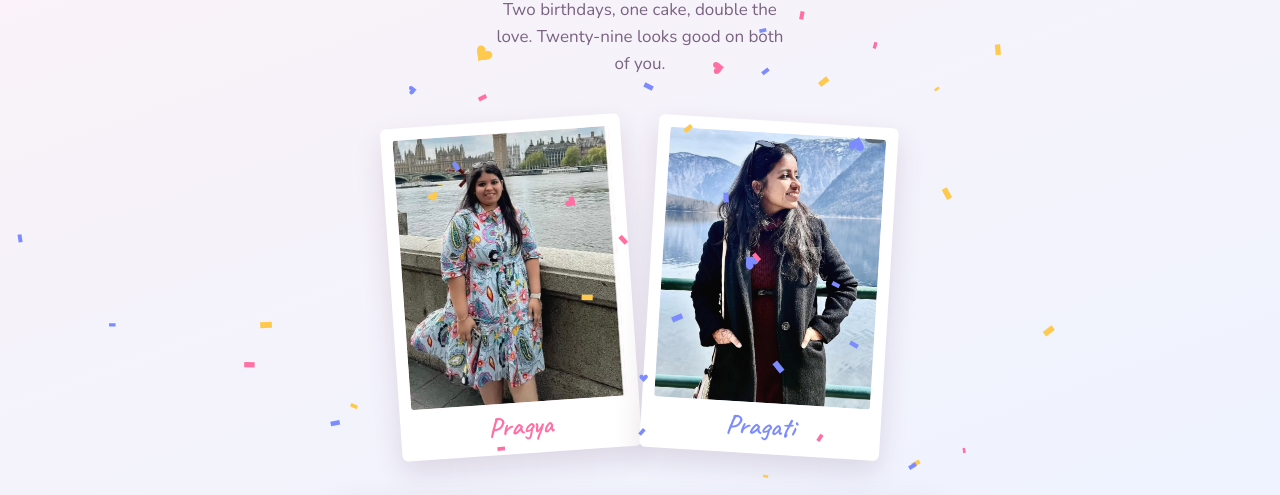
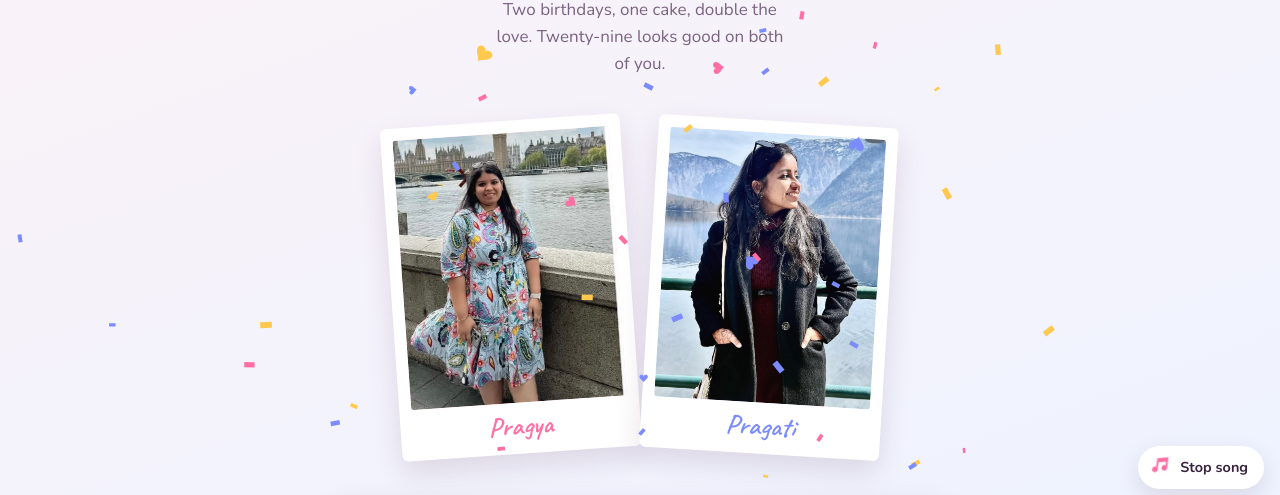
Before and after one commit to rish-25ag/pragya-pragati-29, a plain HTML site: page index.html in a window 1280 px wide. Both pictures are taken after a click on the button "Open your birthday surprise". Shown: the part 295-790 px from the top of the page. Drawn offline with nearby package versions, Linux system fonts and the light colour scheme.

Commit message:
Add a music-box Happy Birthday song
Co-Authored-By: Claude Opus 5.5 <noreply@anthropic.com>
Claude-Session: https://claude.ai/code/session_01QqaEkYfXBeSnndVSorXeMi

```diff
--- a/index.html
+++ b/index.html
@@ -145,6 +145,12 @@ section .hint{text-align:center;color:var(--muted);margin:4px 0 0;font-size:.95r
 .btn{border:0;cursor:pointer;background:var(--twinA);color:#fff;font-weight:700;padding:12px 22px;border-radius:999px;box-shadow:0 8px 18px var(--shadow);transition:transform .15s}
 .btn:hover{transform:translateY(-2px)} .btn:active{transform:translateY(1px)}
 
+.music{position:fixed;z-index:60;right:calc(16px + env(safe-area-inset-right,0px));bottom:calc(16px + env(safe-area-inset-bottom,0px));
+  display:flex;align-items:center;gap:8px;border:0;cursor:pointer;background:var(--paper);color:var(--ink);font-weight:700;font-size:.9rem;
+  padding:10px 16px 10px 12px;border-radius:999px;box-shadow:0 8px 22px var(--shadow)}
+.music svg{width:22px;height:22px;fill:var(--twinA)}
+.music.playing svg{animation:bob .9s ease-in-out infinite alternate}
+@keyframes bob{from{transform:translateY(1px) rotate(-8deg)}to{transform:translateY(-2px) rotate(8deg)}}
 @media (prefers-reduced-motion:reduce){
   *,*::before,*::after{animation:none!important;transition:none!important}
 }
@@ -153,6 +159,7 @@ section .hint{text-align:center;color:var(--muted);margin:4px 0 0;font-size:.95r
 <body>
 
 <canvas id="confetti" aria-hidden="true"></canvas>
+<button class="music" id="music" hidden aria-label="Play the birthday song"><svg viewBox="0 0 24 24" aria-hidden="true"><path d="M9 17.5a3 3 0 1 1-2-2.83V5.2l12-2.7v12a3 3 0 1 1-2-2.83V7.6l-8 1.8z"/></svg><span id="musiclabel">Play song</span></button>
 
 <div class="gate" id="gate">
   <p class="kicker">psst… a little something arrived for</p>
@@ -262,11 +269,60 @@ function tick(){
   if (!raf) cx.clearRect(0,0,innerWidth,innerHeight);
 }
 
+// Birthday song: a little music box, synthesised in the browser
+let actx = null, songTimer = null, songNodes = [];
+const B = 0.42; // seconds per beat
+const N = {G2:98,C3:130.81,F3:174.61,G3:196,E3:164.81,G4:392,A4:440,B4:493.88,C5:523.25,D5:587.33,E5:659.25,F5:698.46,G5:783.99};
+const MELODY = [['G4',0,.75],['G4',.75,.25],['A4',1,1],['G4',2,1],['C5',3,1],['B4',4,2],
+  ['G4',6,.75],['G4',6.75,.25],['A4',7,1],['G4',8,1],['D5',9,1],['C5',10,2],
+  ['G4',12,.75],['G4',12.75,.25],['G5',13,1],['E5',14,1],['C5',15,1],['B4',16,1],['A4',17,2.5],
+  ['F5',19.5,.75],['F5',20.25,.25],['E5',20.5,1],['C5',21.5,1],['D5',22.5,1],['C5',23.5,3]];
+const BASS = [['C3',1],['E3',2],['G3',3],['G2',4],['G3',5.5],['G2',7],['G3',8.5],['C3',10],['G3',11],['C3',13],['E3',14.5],['F3',16],['F3',17.5],
+  ['C3',20.5],['G2',22.5],['C3',23.5]];
+const SONG_LEN = 27;
+function tone(freq, t, dur, vol, out){
+  const g = actx.createGain(); g.gain.setValueAtTime(0.0001,t); g.gain.exponentialRampToValueAtTime(vol,t+.012); g.gain.exponentialRampToValueAtTime(0.0001,t+Math.max(dur,0.5)+.9);
+  g.connect(out); songNodes.push(g);
+  [[1,'sine',1],[2,'sine',.35],[4.01,'sine',.08]].forEach(([m,type,v])=>{
+    const o = actx.createOscillator(), og = actx.createGain(); o.type=type; o.frequency.value=freq*m; og.gain.value=v;
+    o.connect(og).connect(g); o.start(t); o.stop(t+Math.max(dur,0.5)+1); songNodes.push(o);
+  });
+}
+function playSong(){
+  try{
+    actx = actx || new (window.AudioContext||window.webkitAudioContext)();
+    if (actx.state==='suspended') actx.resume();
+  }catch(e){ return; }
+  stopSong(true);
+  const master = actx.createGain(); master.gain.value = .5; master.connect(actx.destination);
+  const dl = actx.createDelay(); dl.delayTime.value = .27; const fb = actx.createGain(); fb.gain.value = .22;
+  master.connect(dl); dl.connect(fb).connect(dl); dl.connect(actx.destination); songNodes.push(master,dl,fb);
+  const t0 = actx.currentTime + .15;
+  MELODY.forEach(([n,b,d]) => tone(N[n], t0+b*B, d*B, .32, master));
+  BASS.forEach(([n,b]) => tone(N[n], t0+b*B, .8*B, .12, master));
+  setMusicUI(true);
+  songTimer = setTimeout(() => setMusicUI(false), SONG_LEN*B*1000);
+}
+function stopSong(quiet){
+  clearTimeout(songTimer);
+  songNodes.forEach(n => { try{ n.stop ? n.stop() : n.disconnect(); }catch(e){} }); songNodes = [];
+  if (!quiet) setMusicUI(false);
+}
+const musicBtn = document.getElementById('music'), musicLabel = document.getElementById('musiclabel');
+function setMusicUI(on){
+  musicBtn.classList.toggle('playing', on);
+  musicLabel.textContent = on ? 'Stop song' : 'Play song';
+  musicBtn.setAttribute('aria-label', on ? 'Stop the birthday song' : 'Play the birthday song');
+}
+musicBtn.addEventListener('click', () => musicBtn.classList.contains('playing') ? stopSong() : playSong());
+
 // Open gift
 const gift = document.getElementById('gift'), gate = document.getElementById('gate'), main = document.getElementById('surprise');
 gift.addEventListener('click', () => {
   if (gift.classList.contains('open')) return;
   gift.classList.add('open');
+  playSong();
+  musicBtn.hidden = false;
   burst(200);
   setTimeout(() => {
     gate.hidden = true; main.hidden = false; scrollTo({top:0});
```
